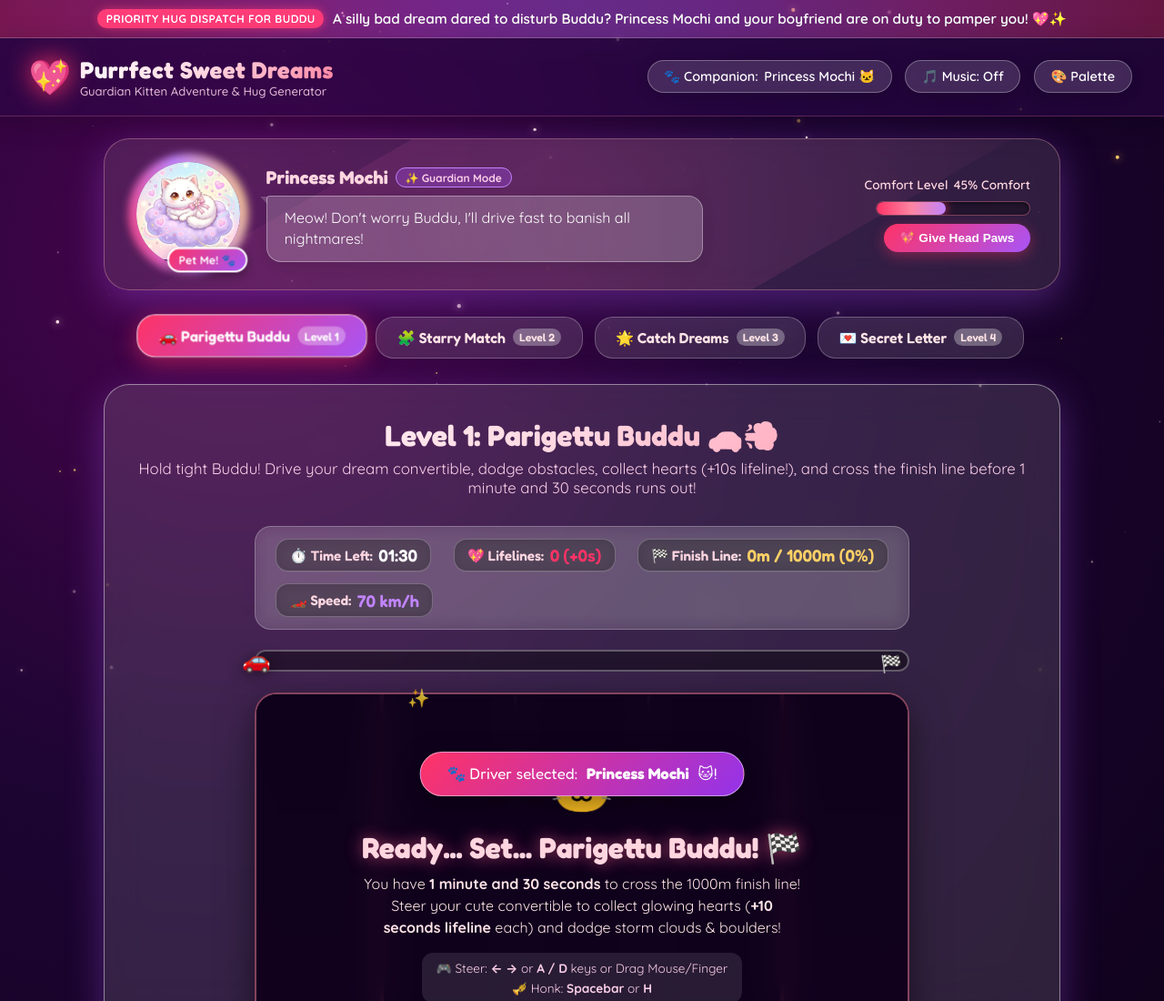
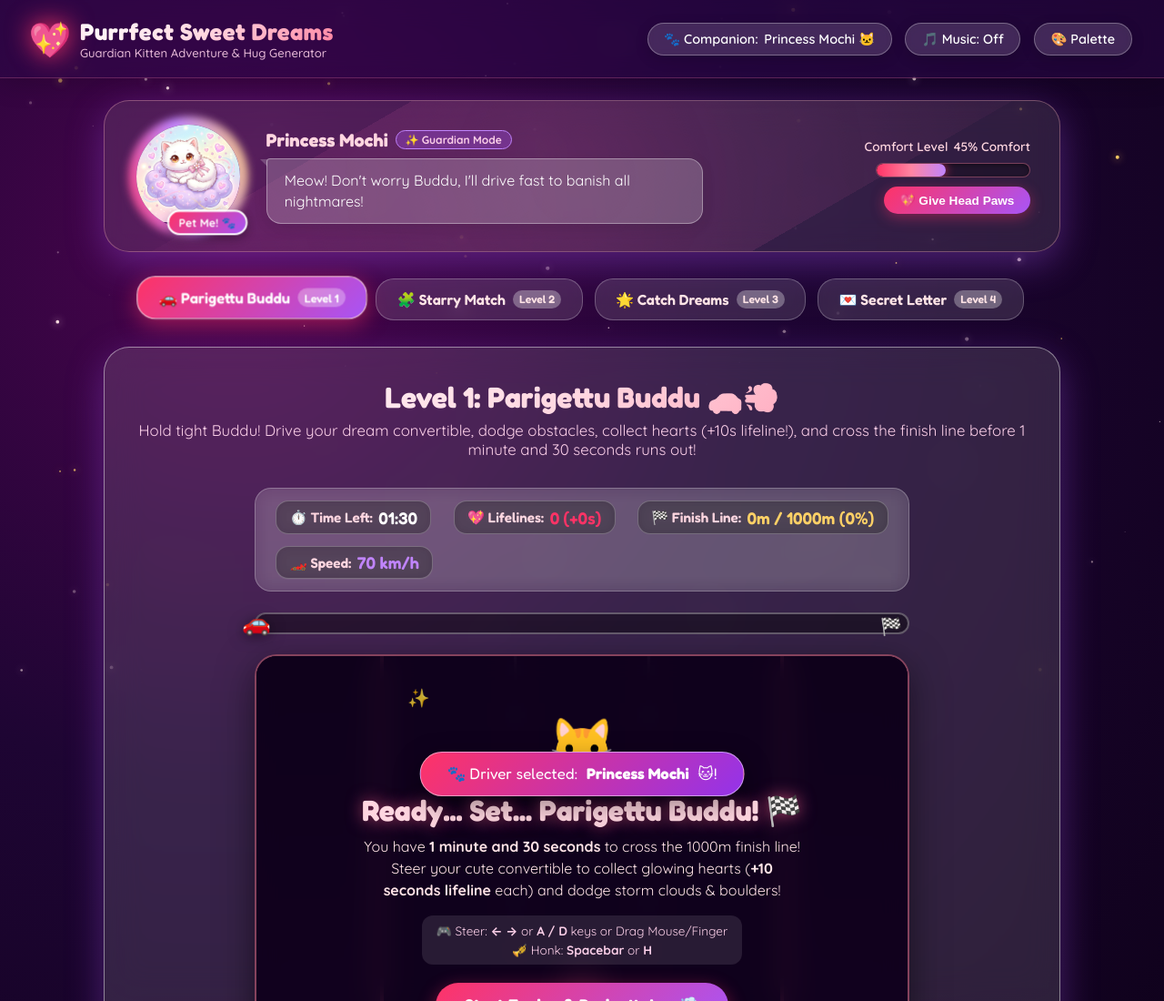
Before and after one commit to utkarshyadav2277/for-na-buddu, a plain HTML site: page index.html in a window 1280 px wide. Shown: the top 1100 px of the page at 91% size. Drawn offline with Linux system fonts and the light colour scheme.

Commit message:
Remove top comfort banner

```diff
--- a/index.html
+++ b/index.html
@@ -227,11 +227,7 @@
   <!-- Dynamic Starfield & Heart Trail Canvas -->
   <canvas id="dream-canvas"></canvas>
 
-  <!-- Sweet Comfort Top Banner -->
-  <div class="comfort-banner" id="comfort-banner">
-    <span class="tag">Priority Hug Dispatch for Buddu</span>
-    <span>A silly bad dream dared to disturb Buddu? Princess Mochi and your boyfriend are on duty to pamper you! 💖✨</span>
-  </div>
+
 
   <!-- Header Navigation -->
   <header class="app-header">
```
